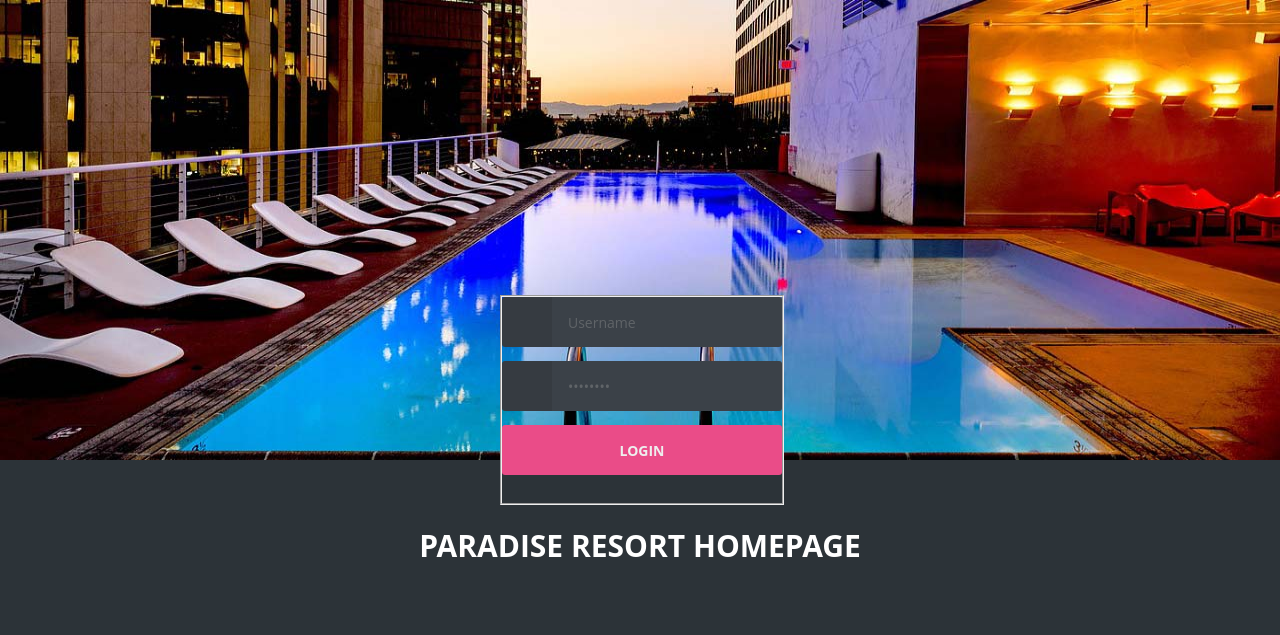
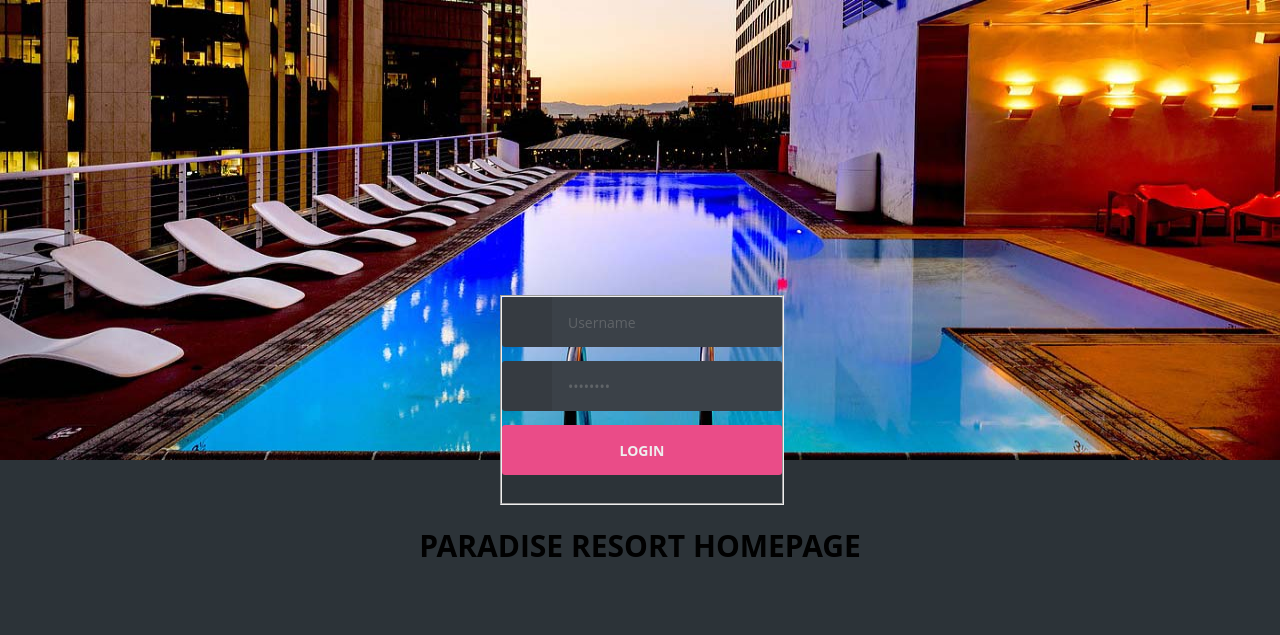
Before and after one commit to Akhairnar313/Resort_Management_System, a PHP site: page /admin/index.php in a window 1280 px wide. Shown: the top 635 px of the page. Run offline with PHP 8.4, Linux system fonts and the light colour scheme; some libraries are stand-ins or nearby versions.

Commit message:
css colour changed to black

```diff
--- a/admin/css/style.css
+++ b/admin/css/style.css
@@ -36,7 +36,7 @@
  }
 
  a {
-     color: #fff;
+     color: #010101;
      text-decoration: none;
  }
 
```
